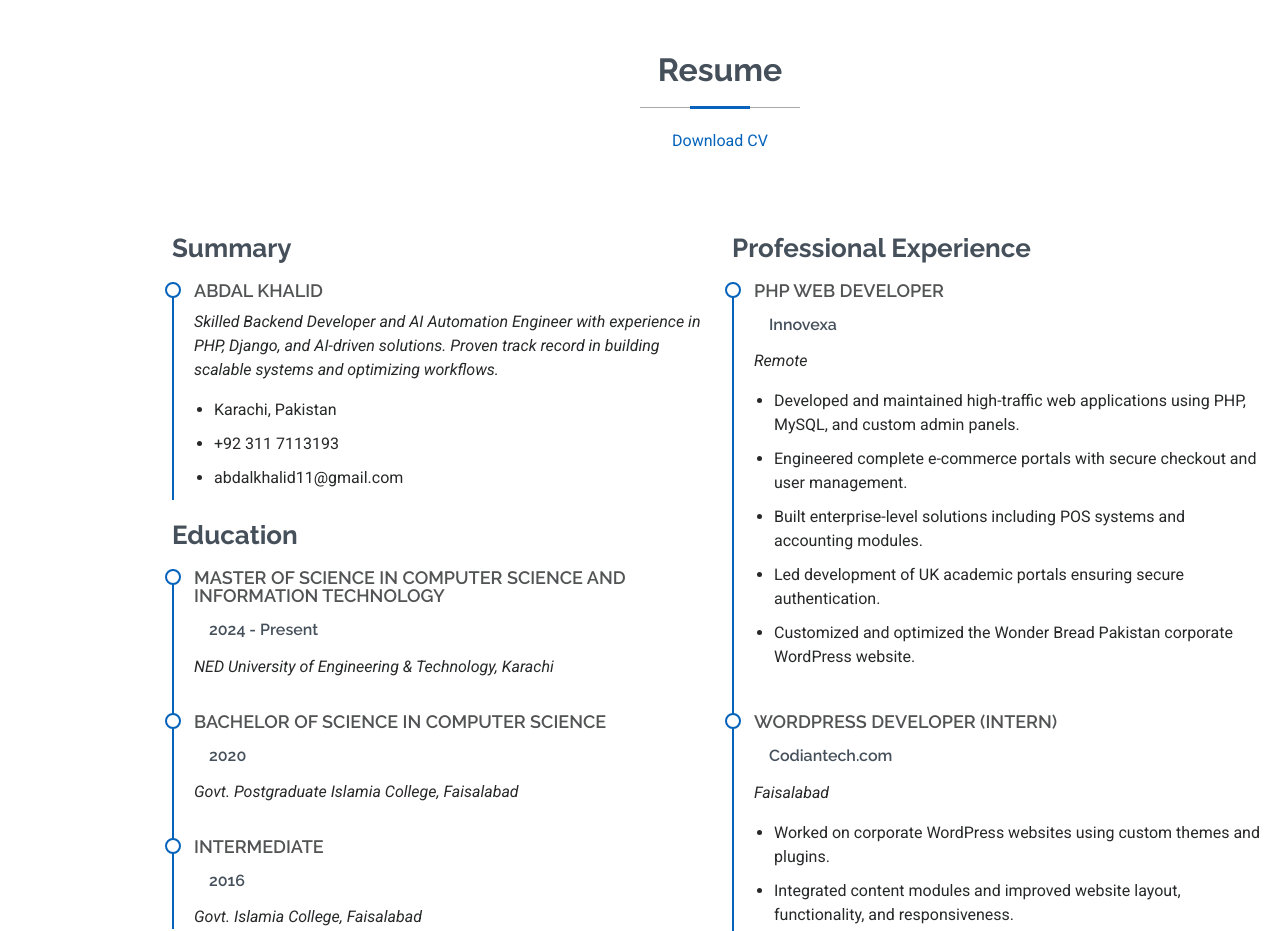
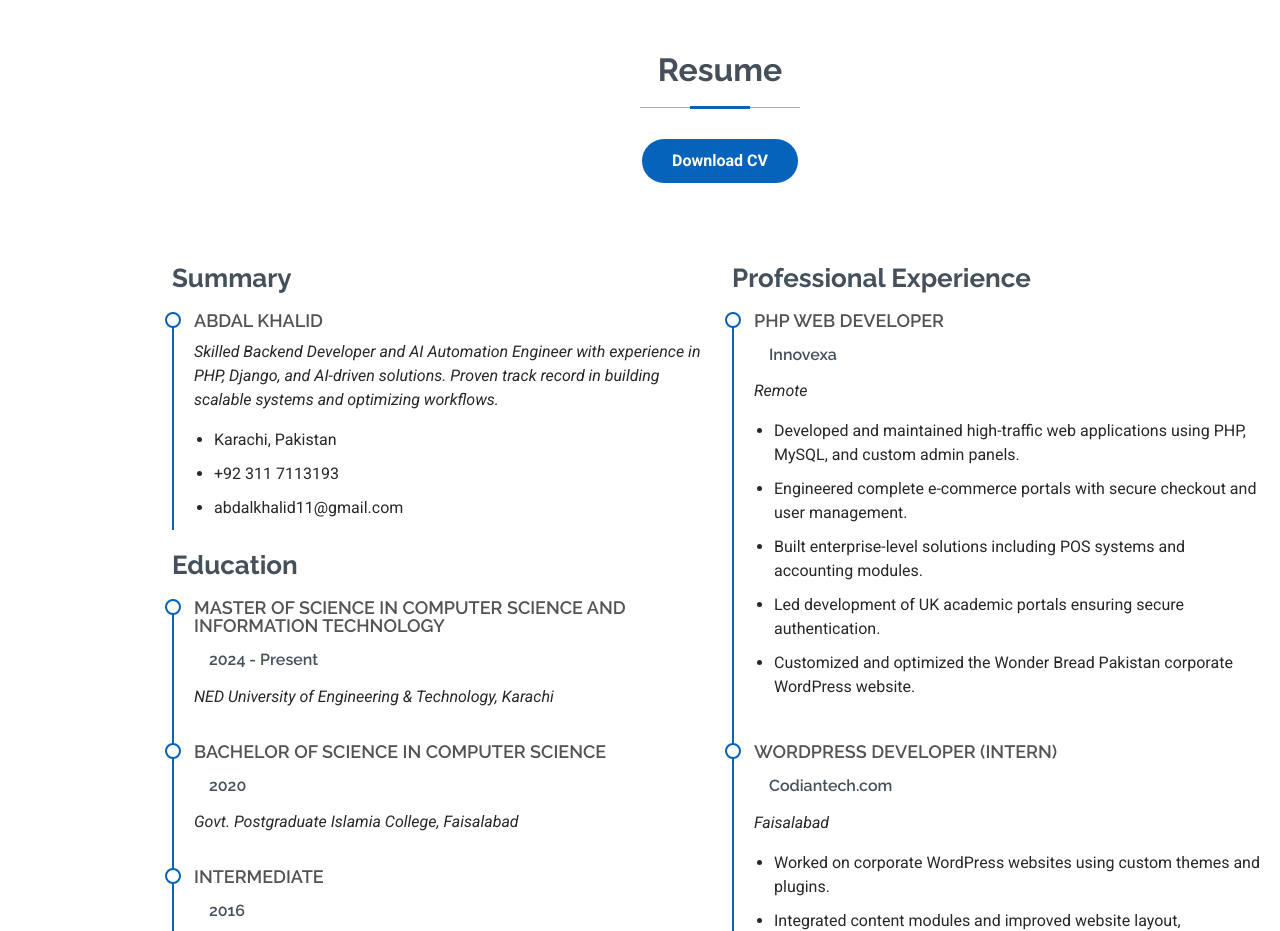
Before and after one commit to abdalkhalid/portfolio, a website: page index.html in a window 1280 px wide. Shown: the part 1520-2451 px from the top of the page. Drawn offline with Linux system fonts and the light colour scheme; some packages are replaced by stand-ins of ours; a script that the page names is missing.

Commit message:
button design

```diff
--- a/assets/css/main.css
+++ b/assets/css/main.css
@@ -1,15 +1,3 @@
-/**
-* Template Name: MyResume
-* Template URL: https://bootstrapmade.com/free-html-bootstrap-template-my-resume/
-* Updated: Jun 29 2024 with Bootstrap v5.3.3
-* Author: BootstrapMade.com
-* License: https://bootstrapmade.com/license/
-*/
-
-/*--------------------------------------------------------------
-# Font & Color Variables
-# Help: https://bootstrapmade.com/color-system/
---------------------------------------------------------------*/
 /* Fonts */
 :root {
   --default-font: "Roboto", system-ui, -apple-system, "Segoe UI", Roboto, "Helvetica Neue", Arial, "Noto Sans", "Liberation Sans", sans-serif, "Apple Color Emoji", "Segoe UI Emoji", "Segoe UI Symbol", "Noto Color Emoji";
@@ -754,6 +742,23 @@ section,
   border: 2px solid var(--accent-color);
 }
 
+.resume .btn-download {
+  display: inline-block;
+  color: var(--contrast-color);
+  background: var(--accent-color);
+  padding: 10px 30px;
+  border-radius: 50px;
+  transition: 0.3s;
+  margin-top: 10px;
+  font-weight: 600;
+  text-decoration: none;
+}
+
+.resume .btn-download:hover {
+  background: color-mix(in srgb, var(--accent-color), transparent 25%);
+  color: var(--contrast-color);
+}
+
 /*--------------------------------------------------------------
 # Portfolio Section
 --------------------------------------------------------------*/
```
